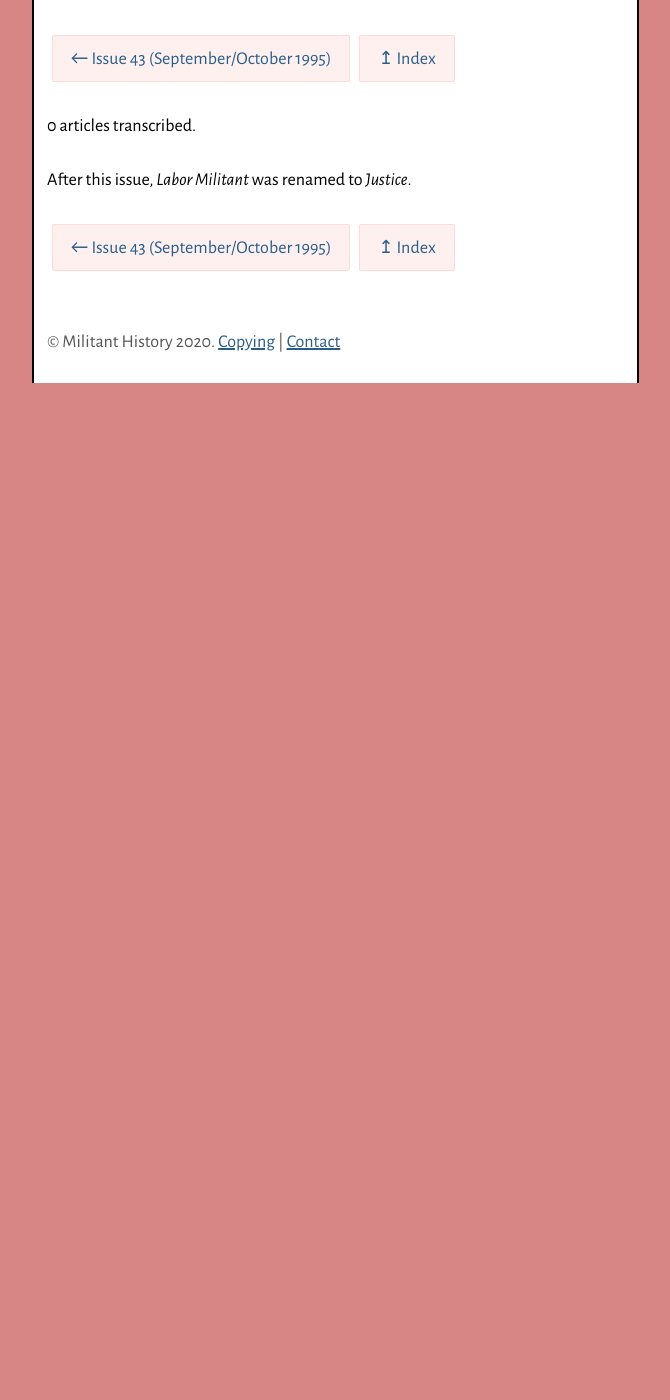
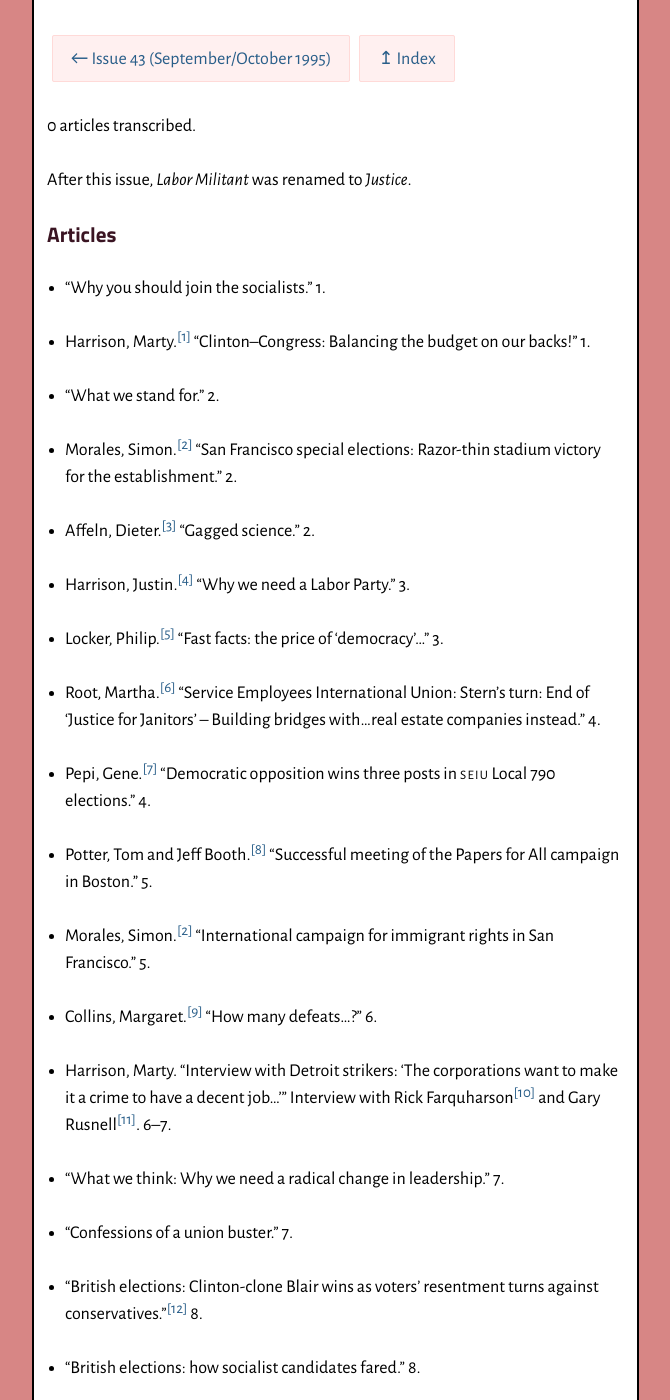
Before and after one commit to jackwillis/militanthistory, a Jekyll site: the page built from _lm_issues/51.md, in a window 1280 px wide and 1400 px high, scrolled down 294 px. Shown: the whole window, without its empty margins (305-975 px from the left). Built offline with Jekyll 4.4.1, drawn with Linux system fonts in a browser that asks for light colours; before the commit the page ends 900 px from its top, so only the background shows below that; some of the changed text lies outside the part shown.

Commit message:
Add article listing for Labor Militant Issue 51

```diff
--- a/_lm_issues/51.md
+++ b/_lm_issues/51.md
@@ -9,3 +9,48 @@
 ---
 
 After this issue, <cite>Labor Militant</cite> was renamed to <cite>Justice</cite>.
+
+### Articles
+
+* “Why you should join the socialists.” 1.
+* Harrison, Marty.[^1] “Clinton–Congress: Balancing the budget on our backs!” 1.
+* “What we stand for.” 2.
+* Morales, Simon.[^2] “San Francisco special elections: Razor-thin stadium victory for the establishment.” 2.
+* Affeln, Dieter.[^3] “Gagged science.” 2.
+* Harrison, Justin.[^4] “Why we need a Labor Party.” 3.
+* Locker, Philip.[^5] “Fast facts: the price of ‘democracy’…” 3.
+* Root, Martha.[^6] “Service Employees International Union: Stern’s turn: End of ‘Justice for Janitors’ – Building bridges with…real estate companies instead.” 4.
+* Pepi, Gene.[^7] “Democratic opposition wins three posts in <abbr>SEIU</abbr> Local 790 elections.” 4.
+* Potter, Tom and Jeff Booth.[^8] “Successful meeting of the Papers for All campaign in Boston.” 5.
+* Morales, Simon.[^2] “International campaign for immigrant rights in San Francisco.” 5.
+* Collins, Margaret.[^9] “How many defeats…?” 6.
+* Harrison, Marty. “Interview with Detroit strikers: ‘The corporations want to make it a crime to have a decent job…’” Interview with Rick Farquharson[^10] and Gary Rusnell[^11]. 6–7.
+* “What we think: Why we need a radical change in leadership.” 7.
+* “Confessions of a union buster.” 7.
+* “British elections: Clinton-clone Blair wins as voters’ resentment turns against conservatives.”[^12] 8.
+* “British elections: how socialist candidates fared.” 8.
+* “French elections: program of austerity, cuts rejected by French workers.” 8.
+* Behan, Seamus.[^3] “Irish elections: Socialist Party candidate elected in parliament.”[^13] 9.
+* Johannesburg correspondent. “South Africa: General strike demands improvement in employment conditions.” 9.
+* Wilsdon, Tony. “For Rich Kraft, 37: Comrade, fighter, and a great human being.” [Obituary]. 10.
+* Hawkins, Eljeer.[^14] “Sounds of the revolution, part iii: Hip-hop and the ’90s.” 11.
+* Reid, John. “Rumble in the Jungle.” Review of <cite>When We Were Kings</cite>, directed by Leon Gast. 11.
+* “Congratulations.” 11.
+* “<cite>Labor Militant</cite>: 11 years of struggle – Monthly <cite>Justice</cite> starts publication in September.” 12.
+
+### Notes
+
+[^1]: Philadelphia.
+[^2]: San Francisco.
+[^3]: Boston.
+[^4]: Member, Local 13000, Communication Workers of America (<abbr>CWA</abbr>), Philadelphia.
+[^5]: Ohio.
+[^6]: Member, Local 285, Service Employees International Union (<abbr>SEIU</abbr>).
+[^7]:  San Francisco Bay Area.
+[^8]: Members, Local 3650, American Federal, State, County, and Municipal Employees (<abbr>AFSCME</abbr>), Boston; Harvard Union of Clerical and Technical Workers (<abbr>HUCTW</abbr>).
+[^9]: Delegate, Local 1199; hospital workers union.
+[^10]: Member, Graphic Communications International Union (<abbr>GCIU</abbr>), Detroit. 9-year-employee, <cite>Detroit Free Press</cite>. Member, Action Coalition of Strikers and Supporters (<abbr>ACOSS</abbr>).
+[^11]: Member, <abbr>CWA</abbr>. 27-year-employee, <cite>Detroit Free Press</cite>. Member, <abbr>ACOSS</abbr>.
+[^12]: Reprinted from the British <cite>Socialism Today</cite> (<abbr>ISSN</abbr> [1360-2055](https://www.worldcat.org/title/socialism-today/oclc/1041913269)).
+[^13]: Refers to Joe Higgins.
+[^14]: New York.
```
